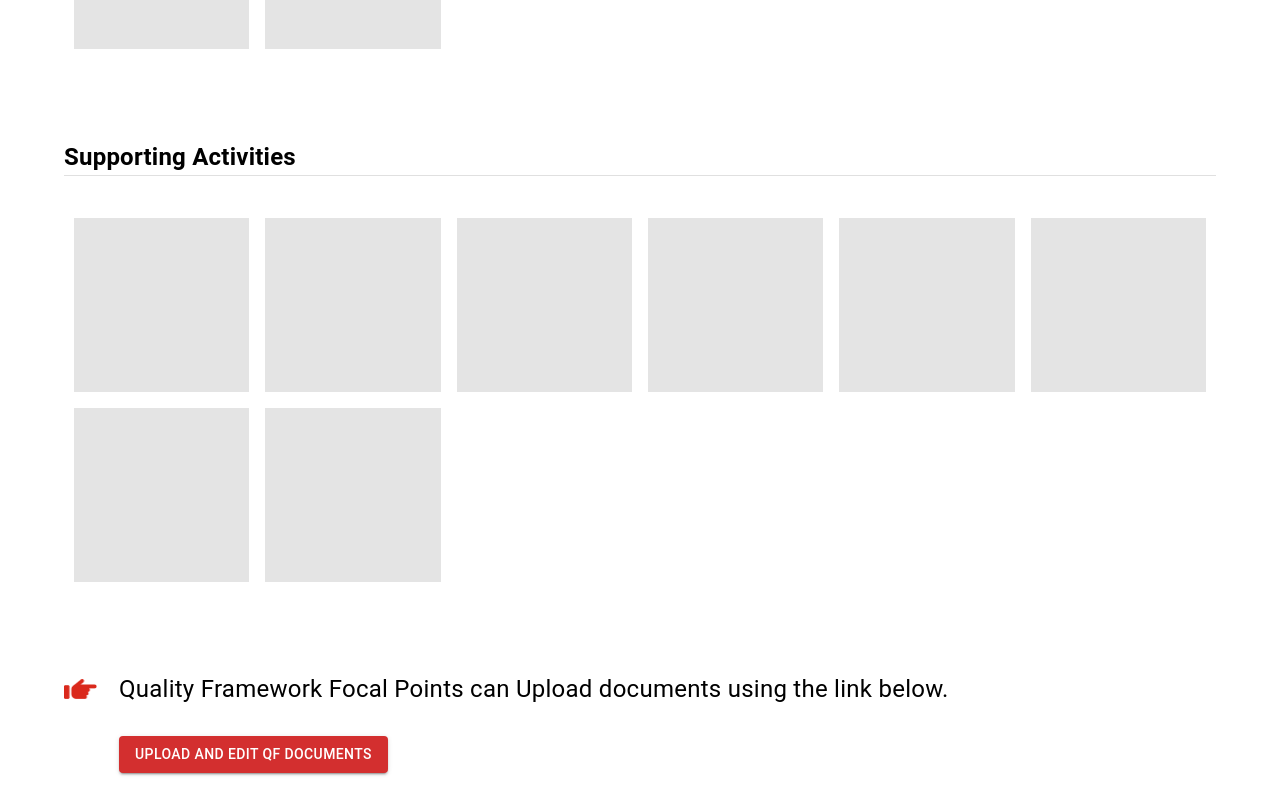
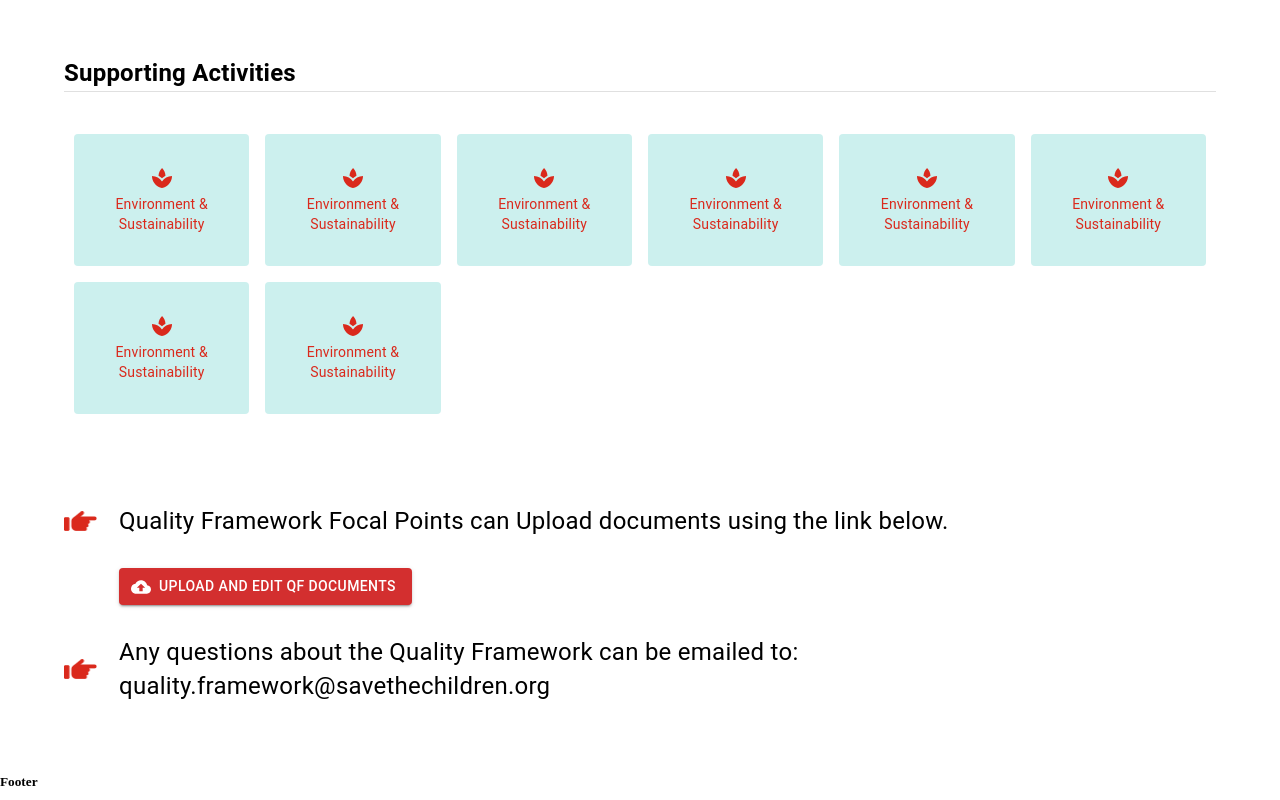
Before and after one commit to ApuEmdad/next-ts-ssr, a Next.js app: page / in a window 1280 px wide. Shown: the part 760-1560 px from the top of the page. Built offline with nearby package versions, Linux system fonts and the light colour scheme.

Commit message:
card and file button edited

```diff
--- a/src/common/components/card/index.tsx
+++ b/src/common/components/card/index.tsx
@@ -1,9 +1,22 @@
-import { MuiGrid, MuiBox } from '@/libs/mui-lib';
+import { MuiGrid, MuiBox, MuiTypography } from '@/libs/mui-lib';
+import SpaIcon from '@mui/icons-material/Spa';
+import { styled } from '@mui/material';
+const Card = () => {
+  const StyledCard = styled(MuiBox)({
+    background: '#CCF0EE',
+    color:'var(--primary-color)',
+    padding: '2rem 1.5rem',
+    textAlign:'center',
+    borderRadius:'4px'
 
-const Card = () => {
+  })
   return (
     <MuiGrid item xs={4} md={3} lg={2}>
-      <MuiBox sx={{ height: '174px', background: '#E4E4E4' }} />
+      {/* <MuiBox sx={{ height: '174px', background: '#E4E4E4' }} /> */}
+      <StyledCard>
+        <SpaIcon/>
+        <MuiTypography variant='body2'>Environment & Sustainability</MuiTypography>
+      </StyledCard>
     </MuiGrid>
   );
 };
--- a/src/common/container/Home/components/bottom-section/index.tsx
+++ b/src/common/container/Home/components/bottom-section/index.tsx
@@ -1,5 +1,5 @@
 import { MuiBox, MuiTypography, MuiContainer, MuiButton } from '@/libs/mui-lib';
-
+import CloudUploadIcon from '@mui/icons-material/CloudUpload';
 import styled from '@emotion/styled';
 
 const BottomSection = () => {
@@ -17,6 +17,19 @@ const BottomSection = () => {
     color: '#000'
   });
 
+  const VisuallyHiddenInput = styled('input')({
+    clip: 'rect(0 0 0 0)',
+    clipPath: 'inset(50%)',
+    height: 1,
+    overflow: 'hidden',
+    position: 'absolute',
+    bottom: 0,
+    left: 0,
+    whiteSpace: 'nowrap',
+    width: 1,
+  });
+
+
   return (
     <MuiContainer sx={{ padding: '70px 0px' }}>
       <TextContainer>
@@ -26,8 +39,9 @@ const BottomSection = () => {
           below.
         </Text>
       </TextContainer>
-      <MuiButton variant="contained" color="error" sx={{ margin: '30px 55px' }}>
+      <MuiButton startIcon={<CloudUploadIcon/>} variant="contained" component="label" color="error" sx={{ margin: '30px 55px' }}>
         Upload and edit QF documents
+        <VisuallyHiddenInput type='file'/>
       </MuiButton>
       <TextContainer>
         <Image src={'./assets/home/hand@2x.png'} alt="" />
```
